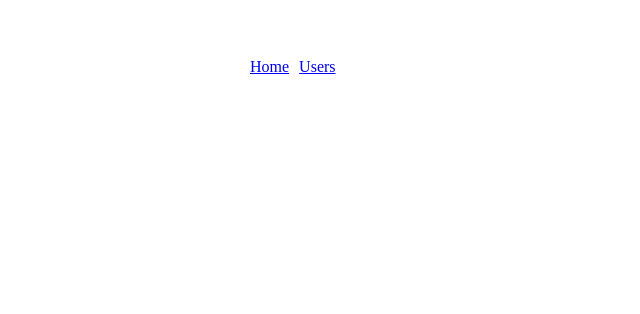
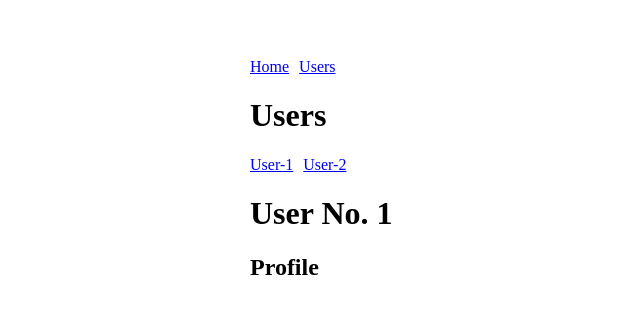
Before and after one commit to tyamap/study, a Vue app in the folder vuejs/vueCLI/router/: page /users/1/profile in a window 1280 px wide. Shown: the top 314 px of the page, without its empty margins (40-680 px from the left). Built offline with nearby package versions, Linux system fonts and the light colour scheme; the HTML template or start-up script is replaced by a standard one.

Commit message:
router-linkとchildren

```diff
--- a/vuejs/vueCLI/router/src/router.js
+++ b/vuejs/vueCLI/router/src/router.js
@@ -1,8 +1,10 @@
 import Vue from 'vue';
 import Router from 'vue-router';
 import Home from './views/Home.vue'
+import Users from './views/Users.vue'
 import User from './views/User.vue'
-import Users from './views/Users.vue'
+import UserPosts from './views/UserPosts.vue'
+import UserProfile from './views/UserProfile.vue'
 
 Vue.use(Router)
 
@@ -10,7 +12,20 @@ export default new Router({
   mode: "history",
   routes: [
     { path: '/', component: Home },
-    { path: '/users', component: Users },
-    { path: '/user/:id', component: User, props: true},
+    {
+      path: '/users',
+      component: Users,
+      children: [
+        {
+          path: ':id',
+          component: User,
+          props: true,
+          children: [
+            {path: "posts", component: UserPosts},
+            {path: "profile", component: UserProfile},
+          ]
+        },
+      ]
+    },
   ]
 })
--- a/vuejs/vueCLI/router/src/views/User.vue
+++ b/vuejs/vueCLI/router/src/views/User.vue
@@ -1,6 +1,7 @@
 <template>
   <div>
     <h1>User No. {{ id }}</h1>
+    <router-view></router-view>
   </div>
 </template>
 
--- /dev/null
+++ b/vuejs/vueCLI/router/src/views/UserPosts.vue
@@ -0,0 +1,5 @@
+<template>
+  <div>
+    <h2>Posts</h2>
+  </div>
+</template>
--- /dev/null
+++ b/vuejs/vueCLI/router/src/views/UserProfile.vue
@@ -0,0 +1,5 @@
+<template>
+  <div>
+    <h2>Profile</h2>
+  </div>
+</template>
--- a/vuejs/vueCLI/router/src/views/Users.vue
+++ b/vuejs/vueCLI/router/src/views/Users.vue
@@ -1,7 +1,8 @@
 <template>
   <div>
     <h1>Users</h1>
-    <router-link to="/user/1" class="link">User-1</router-link>
-    <router-link to="/user/2" class="link">User-2</router-link>
+    <router-link to="/users/1" class="link">User-1</router-link>
+    <router-link to="/users/2" class="link">User-2</router-link>
+    <router-view></router-view>
   </div>
 </template>
```
